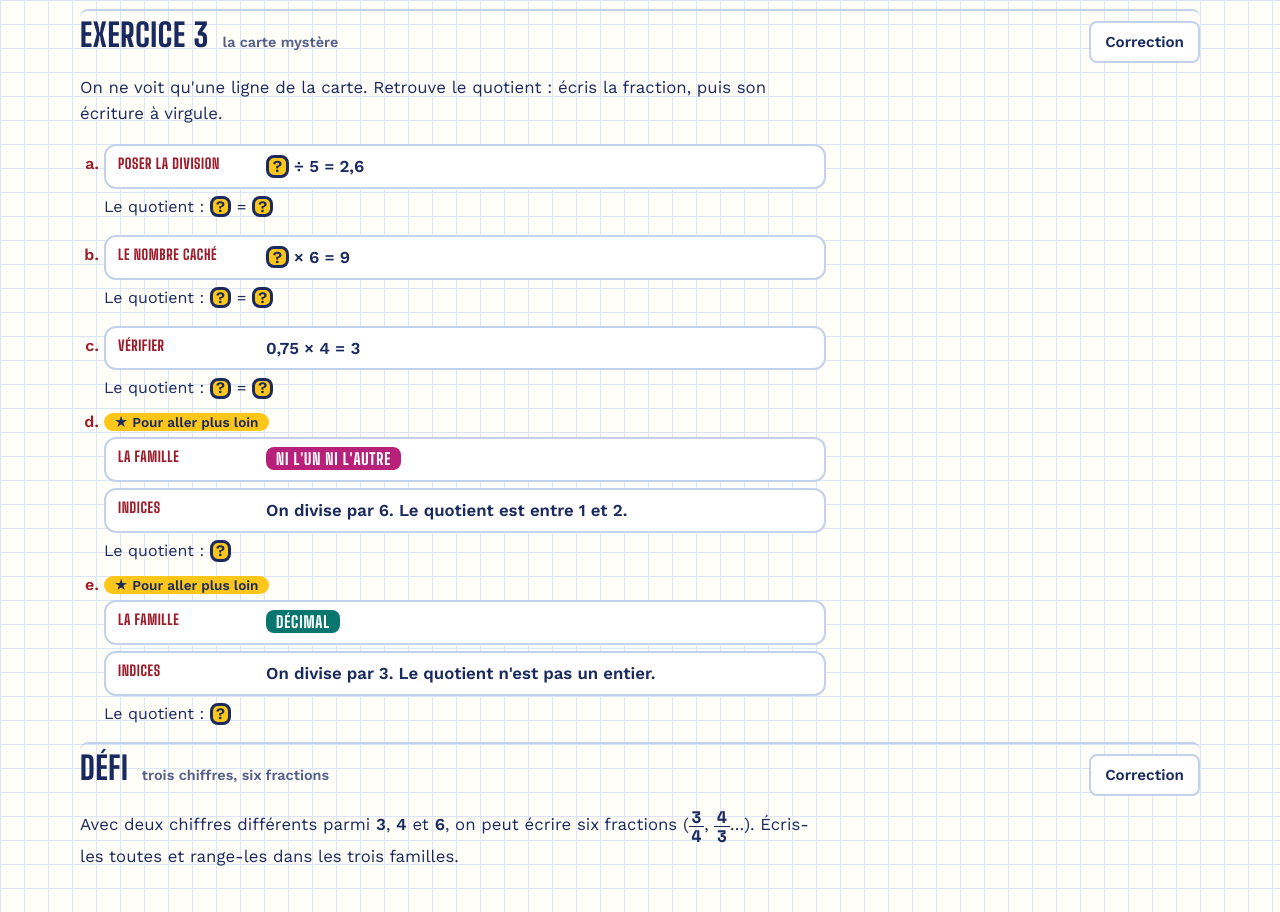
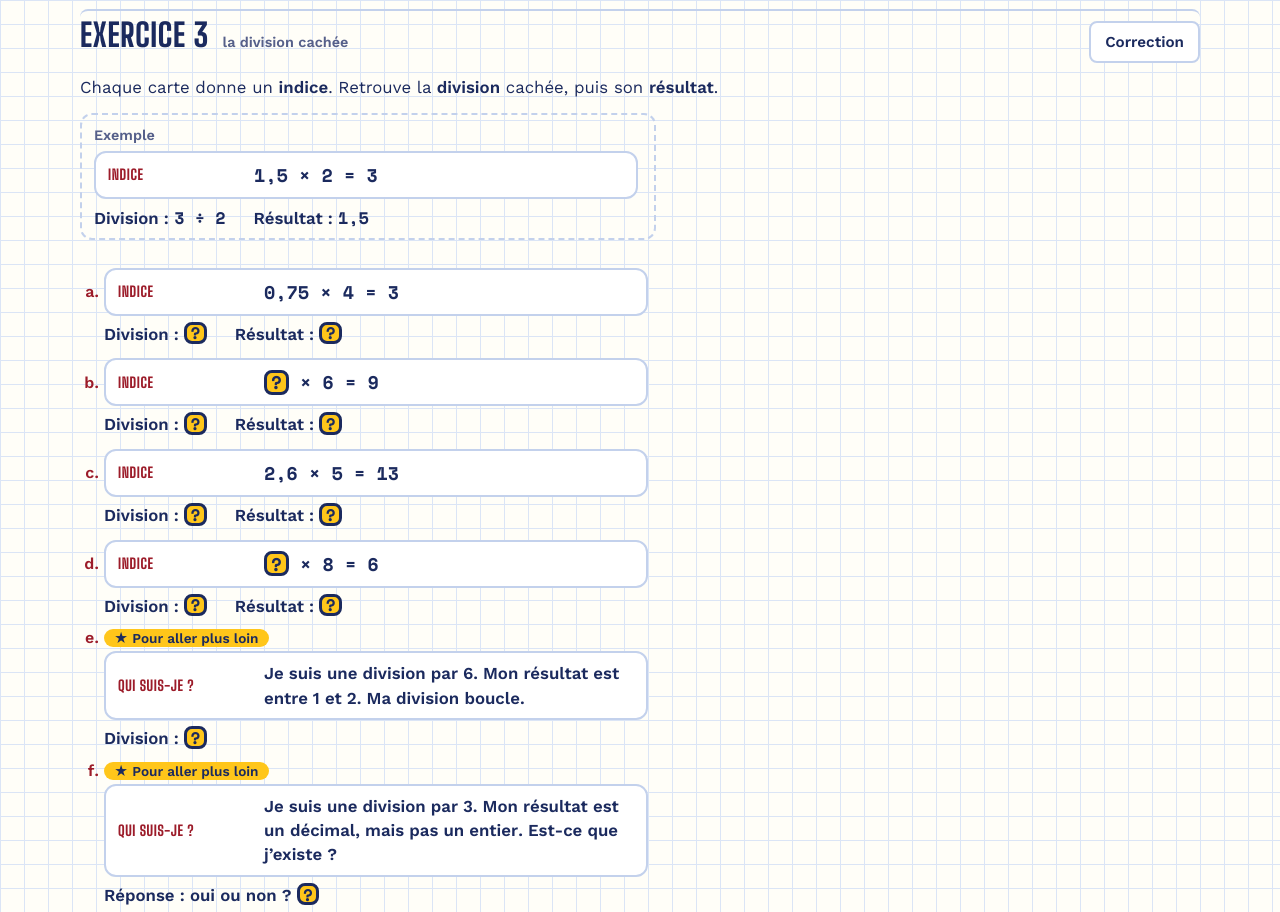
Before and after one commit to AnthonyLorenzini/Maths, a plain HTML site: page pages/6e-ch6-s5/index.html in a window 1280 px wide. Shown: the part 2256-3168 px from the top of the page. Drawn offline with nearby package versions, Linux system fonts and the light colour scheme.

Commit message:
6e ch.6 S5 : exercice 3 « la division cachée » (indice, exemple, réponses guidées)
Co-Authored-By: Claude Opus 5.5 <noreply@anthropic.com>
Claude-Session: https://claude.ai/code/session_01R4ggRgCe2F7QDEfxRfVmuR

```diff
--- a/pages/6e-ch6-s5/index.html
+++ b/pages/6e-ch6-s5/index.html
@@ -304,6 +304,16 @@ return {$,$$,f,rnd,pick,shuffle,fmt,fmt2,parse,same,store,tabs,seg,Teams,squares
 .card.mini>li>b.lab{font-size:.9rem}
 .card.mini p{font:600 1.05rem/1.6 var(--f-text)}
 .qs.cards{gap:18px}
+.ind{display:grid;grid-template-columns:8.5em minmax(0,1fr);gap:10px;align-items:center;background:var(--panel);border:2px solid var(--line);border-radius:12px;padding:8px 12px;margin:4px 0 6px;max-width:34em}
+.ind .lab{font:800 .9rem/1.2 var(--f-title);text-transform:uppercase;letter-spacing:.04em;color:var(--amber-ink)}
+.ind p{margin:0;font:700 1.15rem var(--f-num)}
+.rep3{display:flex;flex-wrap:wrap;align-items:center;gap:6px 28px;margin:0;font:600 1.05rem var(--f-text)}
+.rep3 b,.rep3 .hole{font-family:var(--f-num)}
+.ind p.txt{font:600 1.05rem/1.45 var(--f-text)}
+.exemple{border:2px dashed var(--line);border-radius:12px;padding:8px 12px;margin:0 0 12px;max-width:36em}
+.exemple>b{font:700 .9rem var(--f-text);color:var(--muted)}
+@media (max-width:560px){.ind{grid-template-columns:minmax(0,1fr);gap:2px}}
+
 .idc{display:grid;grid-template-columns:repeat(4,minmax(0,1fr));gap:6px;margin-top:6px}
 .idc>div{background:var(--panel);border:2px solid var(--line);border-radius:12px;padding:6px 10px}
 .idc .lab{display:block;font:800 .8rem/1.2 var(--f-title);text-transform:uppercase;letter-spacing:.04em;color:var(--amber-ink)}
@@ -388,14 +398,16 @@ return {$,$$,f,rnd,pick,shuffle,fmt,fmt2,parse,same,store,tabs,seg,Teams,squares
   </section>
 
   <section class="ex" id="ex3">
-    <div class="ex-h"><h2>Exercice 3 <small>la carte mystère</small></h2><button class="btn" data-sol>Correction</button></div>
-    <p class="consigne">On ne voit qu'une ligne de la carte. Retrouve le quotient : écris la fraction, puis son écriture à virgule.</p>
+    <div class="ex-h"><h2>Exercice 3 <small>la division cachée</small></h2><button class="btn" data-sol>Correction</button></div>
+    <p class="consigne">Chaque carte donne un <b>indice</b>. Retrouve la <b>division</b> cachée, puis son <b>résultat</b>.</p>
+    <div class="exemple"><b>Exemple</b><div class="ind"><b class="lab">Indice</b><p>1,5 × 2 = 3</p></div><p class="rep3"><span>Division : <b>3 ÷ 2</b></span><span>Résultat : <b>1,5</b></span></p></div>
     <ol class="qs" type="a">
-      <li><ol class="card mini"><li><b class="lab">Poser la division</b><div><p><span class="hole">?</span> ÷ 5 = 2,6</p></div></li></ol>Le quotient : <span class="hole has"><span class="qm">?</span><span class="ans"><span class="fr"><span>13</span><span>5</span></span></span></span> = <span class="hole has"><span class="qm">?</span><span class="ans">2,6</span></span><span class="sol s">On vérifie en multipliant : 2,6 × 5 = 13. Le nombre divisé est 13, donc 13/5 = 2,6.</span></li>
-      <li><ol class="card mini"><li><b class="lab">Le nombre caché</b><div><p><span class="hole">?</span> × 6 = 9</p></div></li></ol>Le quotient : <span class="hole has"><span class="qm">?</span><span class="ans"><span class="fr"><span>9</span><span>6</span></span></span></span> = <span class="hole has"><span class="qm">?</span><span class="ans">1,5</span></span><span class="sol s">Le nombre caché est 9 ÷ 6 = 9/6. 9 ÷ 6 = 1 reste 3 ; 30 ÷ 6 = 5 reste 0 : 1,5.</span></li>
-      <li><ol class="card mini"><li><b class="lab">Vérifier</b><div><p>0,75 × 4 = 3</p></div></li></ol>Le quotient : <span class="hole has"><span class="qm">?</span><span class="ans"><span class="fr"><span>3</span><span>4</span></span></span></span> = <span class="hole has"><span class="qm">?</span><span class="ans">0,75</span></span><span class="sol s">0,75 × 4 = 3, donc 0,75 est le quotient de 3 par 4.</span></li>
-      <li class="pl"><span class="plus">★ Pour aller plus loin</span><ol class="card mini"><li><b class="lab">La famille</b><div><p><span class="tag n">ni l'un ni l'autre</span></p></div></li><li><b class="lab">Indices</b><div><p>On divise par 6. Le quotient est entre 1 et 2.</p></div></li></ol>Le quotient : <span class="hole has"><span class="qm">?</span><span class="ans"><span class="fr"><span>7</span><span>6</span></span>, <span class="fr"><span>8</span><span>6</span></span>, <span class="fr"><span>10</span><span>6</span></span> ou <span class="fr"><span>11</span><span>6</span></span></span></span><span class="sol s">Entre 1 et 2 : 7/6, 8/6, 9/6, 10/6, 11/6. Mais 9/6 = 1,5 est un décimal. Les autres bouclent : 7/6 ≈ 1,17 ; 8/6 ≈ 1,33 ; 10/6 ≈ 1,67 ; 11/6 ≈ 1,83.</span></li>
-      <li class="pl"><span class="plus">★ Pour aller plus loin</span><ol class="card mini"><li><b class="lab">La famille</b><div><p><span class="tag d">décimal</span></p></div></li><li><b class="lab">Indices</b><div><p>On divise par 3. Le quotient n'est pas un entier.</p></div></li></ol>Le quotient : <span class="hole has"><span class="qm">?</span><span class="ans">impossible !</span></span><span class="sol s">En divisant par 3, il reste 0, 1 ou 2. Reste 0 : c'est un entier. Reste 1 : 10 ÷ 3 = 3 reste 1, le reste revient. Reste 2 : 20 ÷ 3 = 6 reste 2, il revient aussi. Un quotient par 3 est donc entier, ou il boucle.</span></li>
+      <li><div class="ind"><b class="lab">Indice</b><p>0,75 × 4 = 3</p></div><p class="rep3"><span>Division : <span class="hole has"><span class="qm">?</span><span class="ans">3 ÷ 4</span></span></span><span>Résultat : <span class="hole has"><span class="qm">?</span><span class="ans">0,75</span></span></span></p><span class="sol s">On vérifie 3 ÷ 4 en multipliant 0,75 par 4. Donc 3 ÷ 4 = 0,75.</span></li>
+      <li><div class="ind"><b class="lab">Indice</b><p><span class="hole">?</span> × 6 = 9</p></div><p class="rep3"><span>Division : <span class="hole has"><span class="qm">?</span><span class="ans">9 ÷ 6</span></span></span><span>Résultat : <span class="hole has"><span class="qm">?</span><span class="ans">1,5</span></span></span></p><span class="sol s">Le nombre caché est 9 ÷ 6. On pose : 9 ÷ 6 = 1 reste 3 ; 30 ÷ 6 = 5 reste 0. Donc 1,5.</span></li>
+      <li><div class="ind"><b class="lab">Indice</b><p>2,6 × 5 = 13</p></div><p class="rep3"><span>Division : <span class="hole has"><span class="qm">?</span><span class="ans">13 ÷ 5</span></span></span><span>Résultat : <span class="hole has"><span class="qm">?</span><span class="ans">2,6</span></span></span></p><span class="sol s">On vérifie 13 ÷ 5 en multipliant 2,6 par 5. Donc 13 ÷ 5 = 2,6.</span></li>
+      <li><div class="ind"><b class="lab">Indice</b><p><span class="hole">?</span> × 8 = 6</p></div><p class="rep3"><span>Division : <span class="hole has"><span class="qm">?</span><span class="ans">6 ÷ 8</span></span></span><span>Résultat : <span class="hole has"><span class="qm">?</span><span class="ans">0,75</span></span></span></p><span class="sol s">Le nombre caché est 6 ÷ 8 = 0,75. C’est le même résultat qu’au a) : deux divisions différentes peuvent donner le même nombre.</span></li>
+      <li class="pl"><span class="plus">★ Pour aller plus loin</span><div class="ind"><b class="lab">Qui suis-je ?</b><p class="txt">Je suis une division <b>par 6</b>. Mon résultat est <b>entre 1 et 2</b>. Ma division <b>boucle</b>.</p></div><p class="rep3"><span>Division : <span class="hole has"><span class="qm">?</span><span class="ans">7 ÷ 6, 8 ÷ 6, 10 ÷ 6 ou 11 ÷ 6</span></span></span></p><span class="sol s">Entre 1 et 2, on peut diviser 7, 8, 9, 10 ou 11 par 6. Mais 9 ÷ 6 = 1,5 s’arrête. Les autres bouclent : 7 ÷ 6 = 1,166… ; 8 ÷ 6 = 1,333… ; 10 ÷ 6 = 1,666… ; 11 ÷ 6 = 1,833…</span></li>
+      <li class="pl"><span class="plus">★ Pour aller plus loin</span><div class="ind"><b class="lab">Qui suis-je ?</b><p class="txt">Je suis une division <b>par 3</b>. Mon résultat est un <b>décimal</b>, mais <b>pas un entier</b>. Est-ce que j’existe ?</p></div><p class="rep3"><span>Réponse : oui ou non ? <span class="hole has"><span class="qm">?</span><span class="ans">non</span></span></span></p><span class="sol s">En divisant par 3, il reste 0, 1 ou 2. Reste 0 : c’est un entier. Reste 1 : 10 ÷ 3 = 3 reste 1, le reste revient. Reste 2 : 20 ÷ 3 = 6 reste 2, il revient aussi. Une division par 3 donne un entier, ou elle boucle.</span></li>
     </ol>
   </section>
 
```
